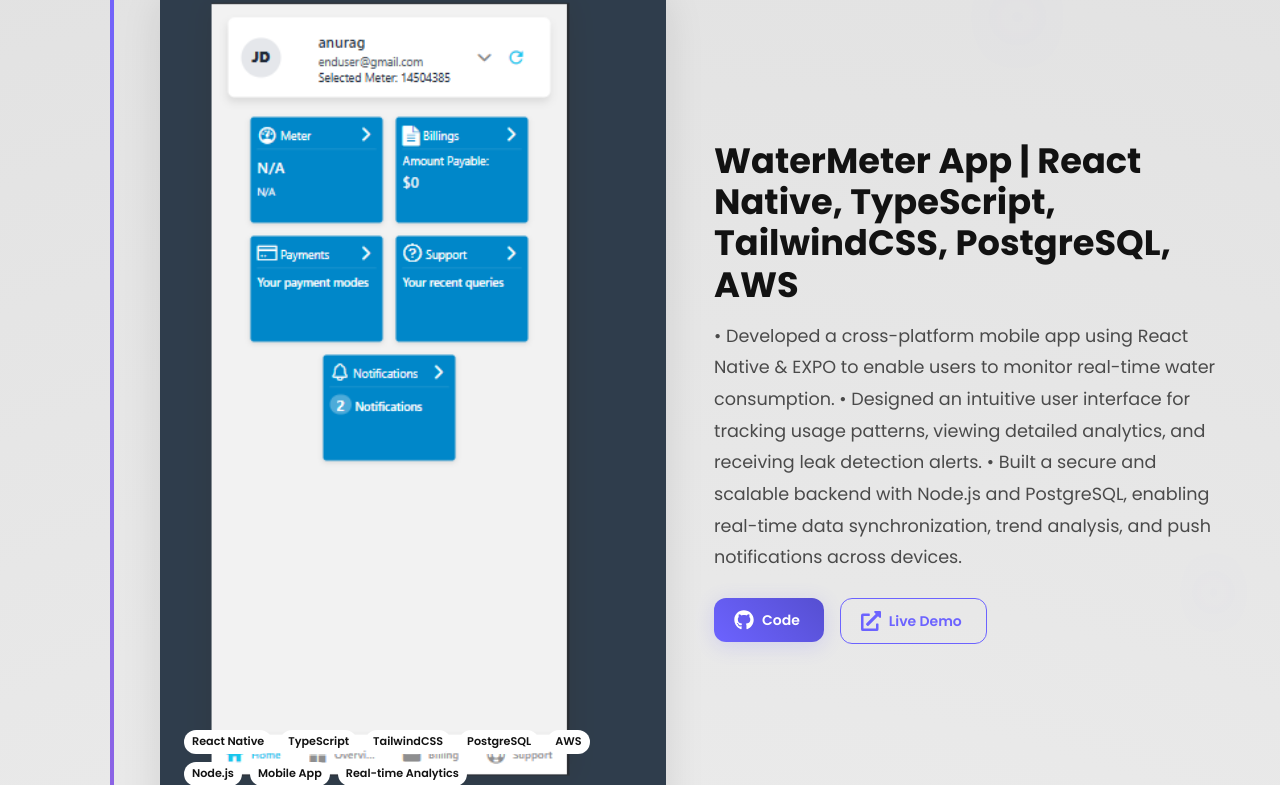
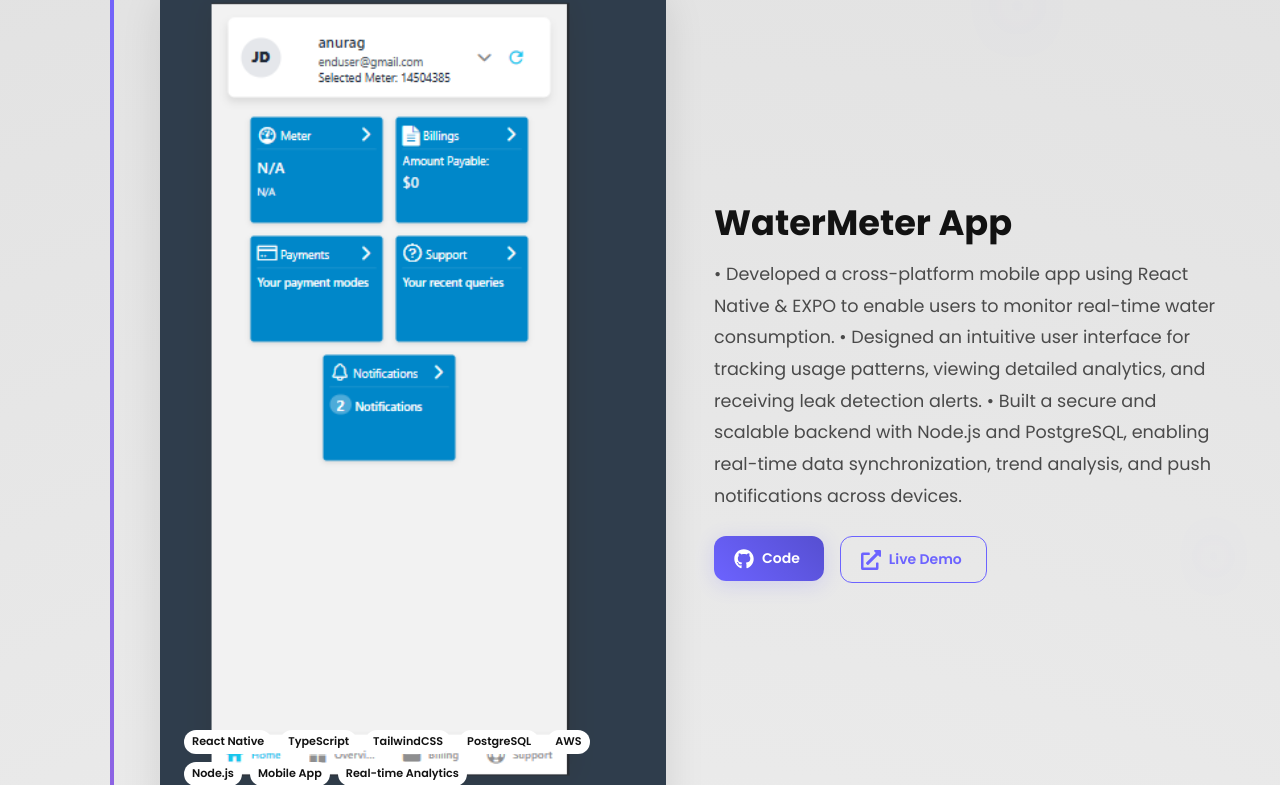
Before and after one commit to Aravindh-dev12/My-Portfolio, a Next.js app: page / in a window 1280 px wide. Shown: the part 5292-6077 px from the top of the page. Built offline with nearby package versions, Linux system fonts and the light colour scheme.

Commit message:
Projects.tsx

```diff
--- a/src/app/components/Projects.tsx
+++ b/src/app/components/Projects.tsx
@@ -12,7 +12,7 @@ const projectsData = [
 
     {
       "id": 1,
-      "title": "WaterMeter App | React Native, TypeScript, TailwindCSS, PostgreSQL, AWS",
+      "title": "WaterMeter App",
       "description": "• Developed a cross-platform mobile app using React Native & EXPO to enable users to monitor real-time water consumption.\n• Designed an intuitive user interface for tracking usage patterns, viewing detailed analytics, and receiving leak detection alerts.\n• Built a secure and scalable backend with Node.js and PostgreSQL, enabling real-time data synchronization, trend analysis, and push notifications across devices.",
       "tags": ["React Native", "TypeScript", "TailwindCSS", "PostgreSQL", "AWS", "Node.js", "Mobile App", "Real-time Analytics"],
       "image": "/images/watermeter.png",
@@ -21,7 +21,7 @@ const projectsData = [
     },
  {
       "id": 2,
-      "title": "Interview Assistant AI | React, Node.js, OpenAI API, Web Speech API, Tailwind CSS",
+      "title": "Interview Assistant AI",
       "description": "• Developed a real-time interview assistant that listens to questions and provides AI-powered responses with voice synthesis.\n• Enabled users to practice interviews interactively with immediate feedback and natural language understanding.\n• Built a scalable backend with Node.js to handle requests efficiently and integrated the OpenAI API for intelligent responses.",
       "tags": ["React", "Node.js", "OpenAI API", "Web Speech API", "Tailwind CSS", "AI Assistant", "Voice Interaction"],
       "image": "/images/aicopilot.png",
@@ -40,7 +40,7 @@ const projectsData = [
     },
 {
   "id": 4,
-  "title": "AI Dual Brain Project | Python, FastAPI, CI/CD, AI Fusion Layer",
+  "title": "AI Dual Brain Project",
   "description": "• Built a production-ready MVP for a Dual-Brain AI architecture combining a Main Brain and multiple Specialist Brains.\n• Implemented structured configurations, automated tests, and an intelligent fusion layer to coordinate decision-making.\n• Designed with scalability and CI/CD pipelines for smooth deployment and iteration.",
   "tags": ["Python", "FastAPI", "CI/CD", "AI Fusion Layer", "MLOps", "Intelligent Systems"],
   "image": "/images/dualbrain.png",
```
